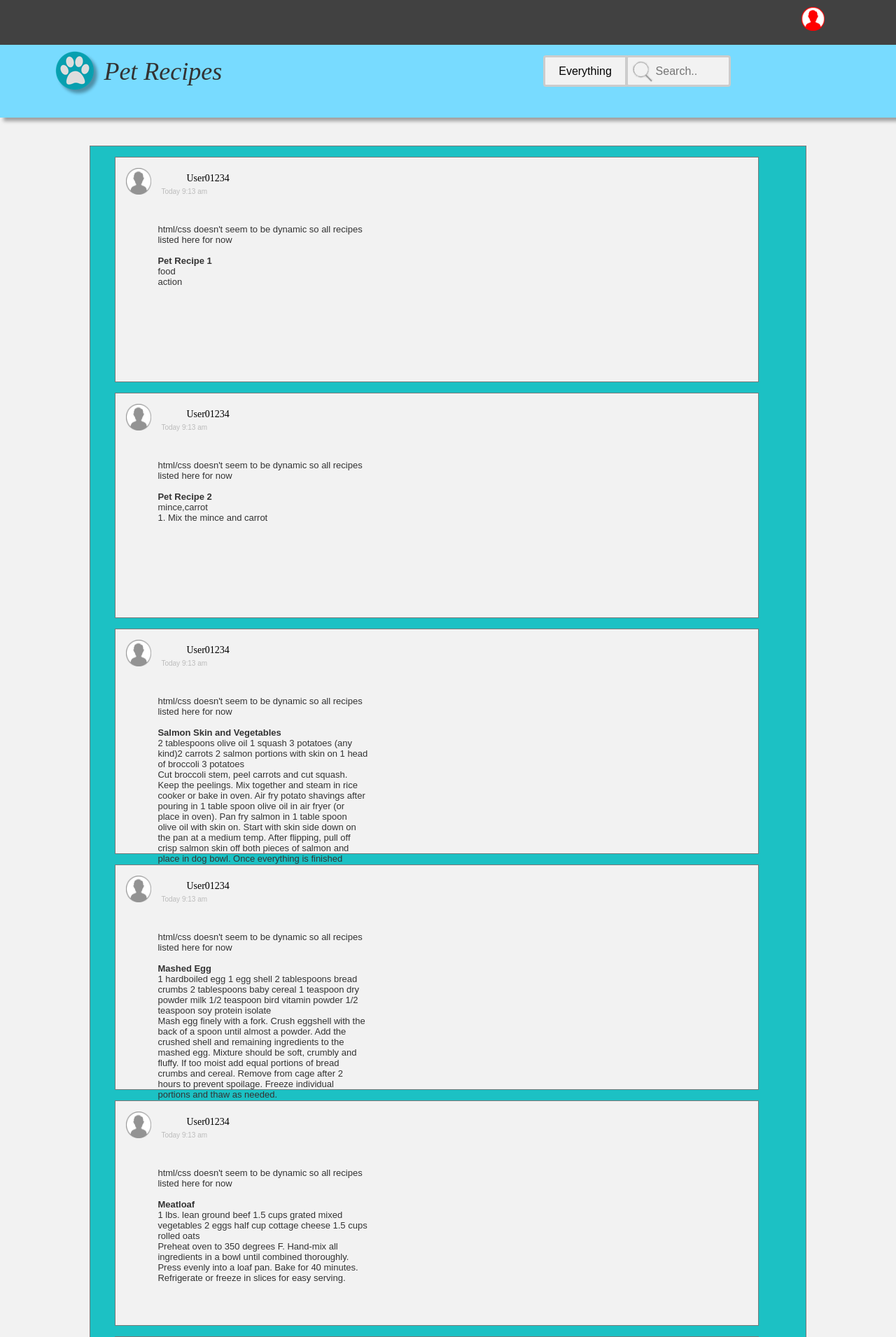
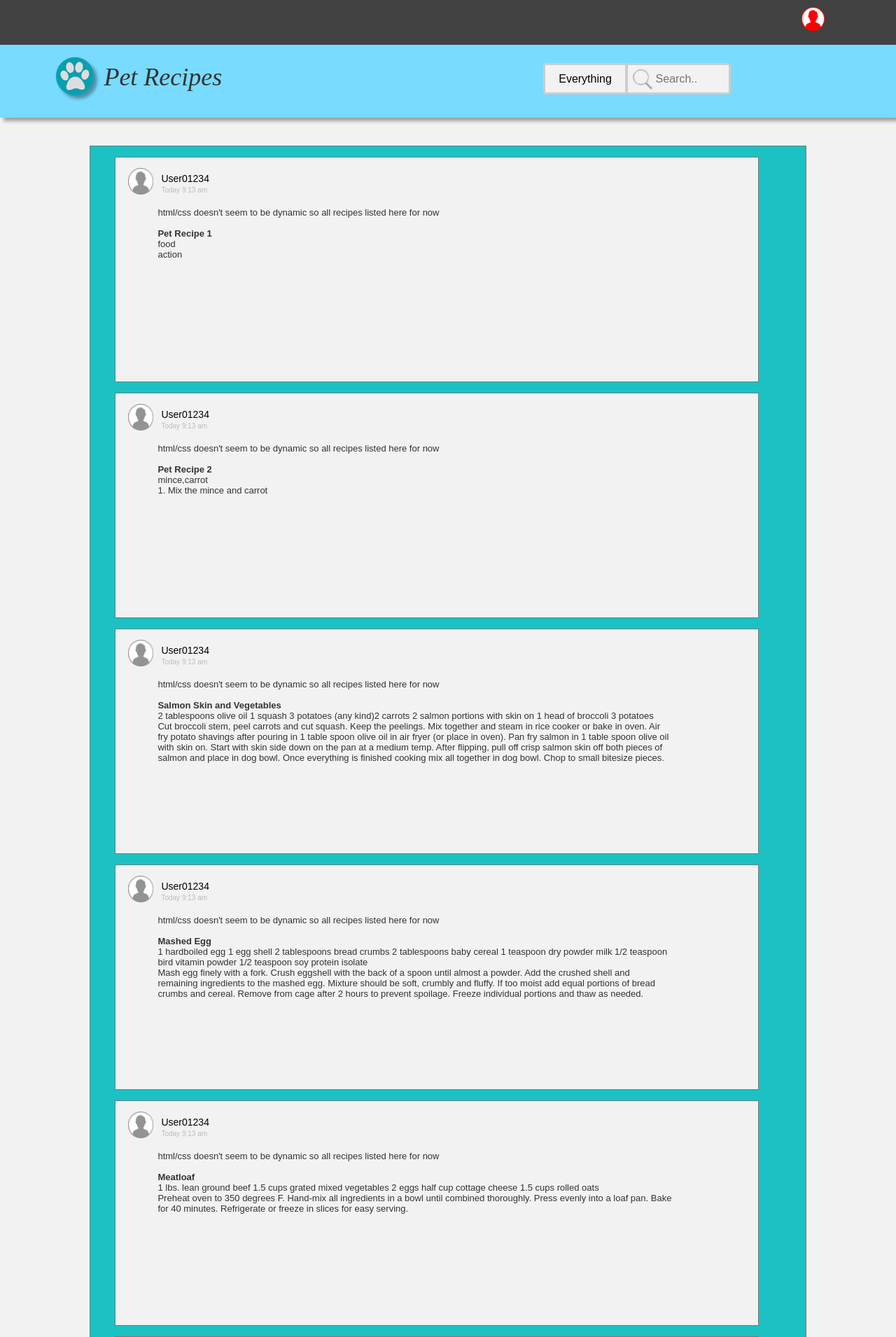
Before and after one commit to YijunFang/Pet_Recipe, a Flask app: page / in a window 1280 px wide. Shown: the top 1910 px of the page at 70% size. Run offline with Flask 2, Linux system fonts and the light colour scheme.

Commit message:
fix on the receipes post

```diff
--- a/app/static/files/home/styles.css
+++ b/app/static/files/home/styles.css
@@ -35,7 +35,7 @@ body {
   display: inline-block;
   position:relative;
   left: 3%;
-  bottom: 5px;
+  top: 3%;
   font-family:'SignPainter-HouseScript', 'SignPainter HouseScript', 'SignPainter';
   font-weight:400;
   font-style:italic;
@@ -114,7 +114,7 @@ input[name="search_term"]:focus {
     position: relative;
     float: right;
     right: 30%;
-    top: 15px;
+    top: 25%;
 }
 
 .dropdown-content {
@@ -187,8 +187,8 @@ input[name="search_term"]:focus {
 
 #u18 {
   position: relative;
-  left:0px;
-  float: bottom;
+  left:-40%;
+  top: 45px;
   margin:15px;
   width:36px;
   height:38px;
@@ -196,9 +196,10 @@ input[name="search_term"]:focus {
 
 #u21 {
   position:relative;
-  left:11%;
-  top:-50px;
+  left:0%;
+  top:-3px;
   font-size:14px;
+  color: black;
   word-wrap:break-word;
 }
 
@@ -216,8 +217,8 @@ input[name="search_term"]:focus {
 #u24 {
   position:relative;
   left:60px;
-  top:0px;
-  width:300px;
-  height:170px;
+  top:20%;
+  width:80%;
+  height:80%;
   text-align:left;
 }
--- a/app/templates/home.html
+++ b/app/templates/home.html
@@ -74,16 +74,21 @@
             <!-- Recipes Post -->
             {% for r in recipes %}
                 <div id="u14" class="">
-                    <!-- Post Background -->
+
+                    <!-- PosterName
+                    <div id="u21" class="text" style="visibility: visible;">
+                        <p>                   Post Background
                     <img id="u18" class="img " src="../static/images/home/post_u18.png"/>
-
-                    <!-- PosterName -->
-                    <div id="u21" class="text" style="visibility: visible;">
-                        <p><span>User01234</span></p>
-                    </div>
+                    <span>User01234</span></p>
+                    </div>-->
 
                     <!-- Post Time -->
                     <div id="u22" class="ax_default box_2">
+                                           <!-- Post Background -->
+                    <img id="u18" class="img " src="../static/images/home/post_u18.png"/>
+                        <div id="u21" class="text" style="visibility: visible;">
+                            <p><span>User01234</span></p>
+                        </div>
                         <p><span>Today 9:13 am</span></p>
                     </div>
 
```
Also changed, not shown: 1 other file.
